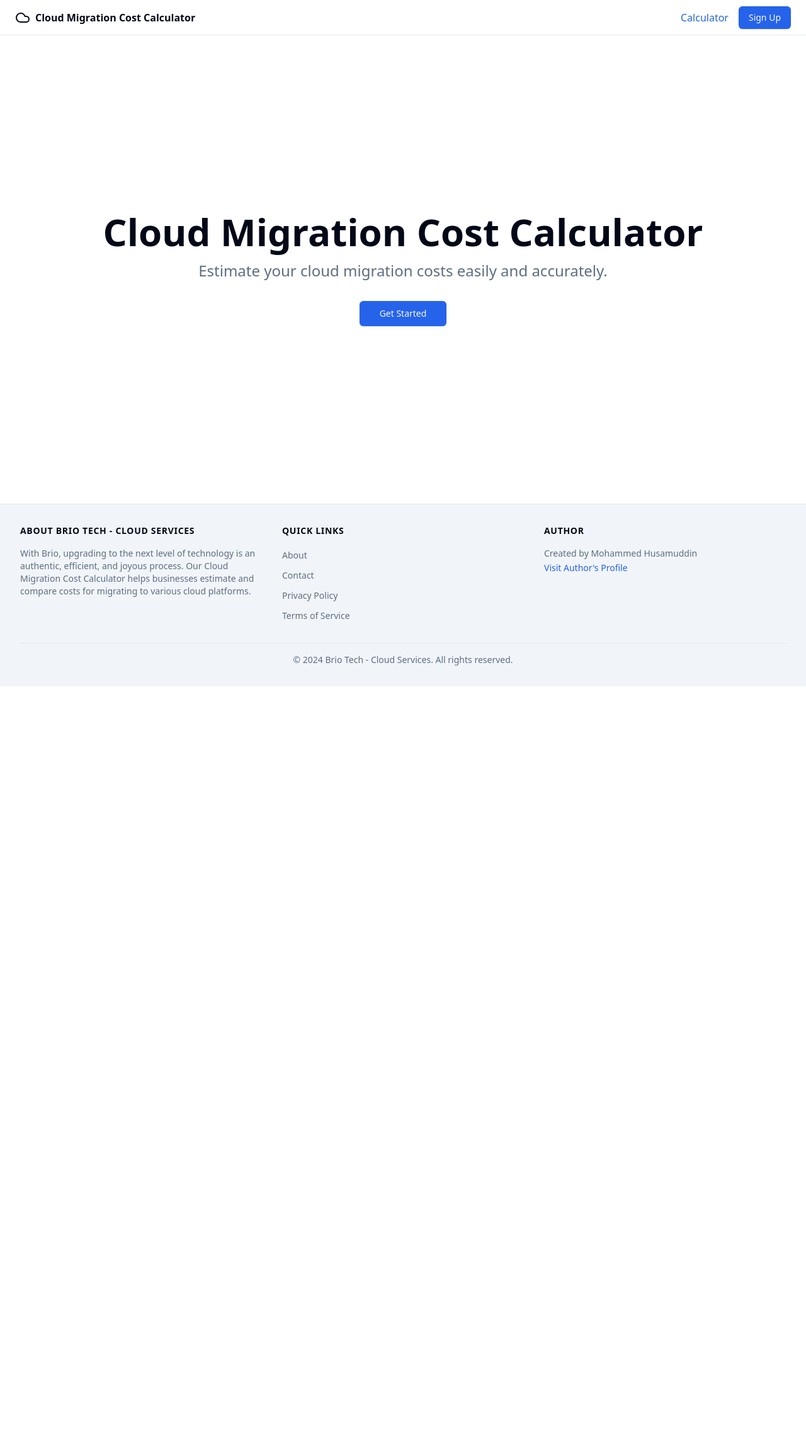
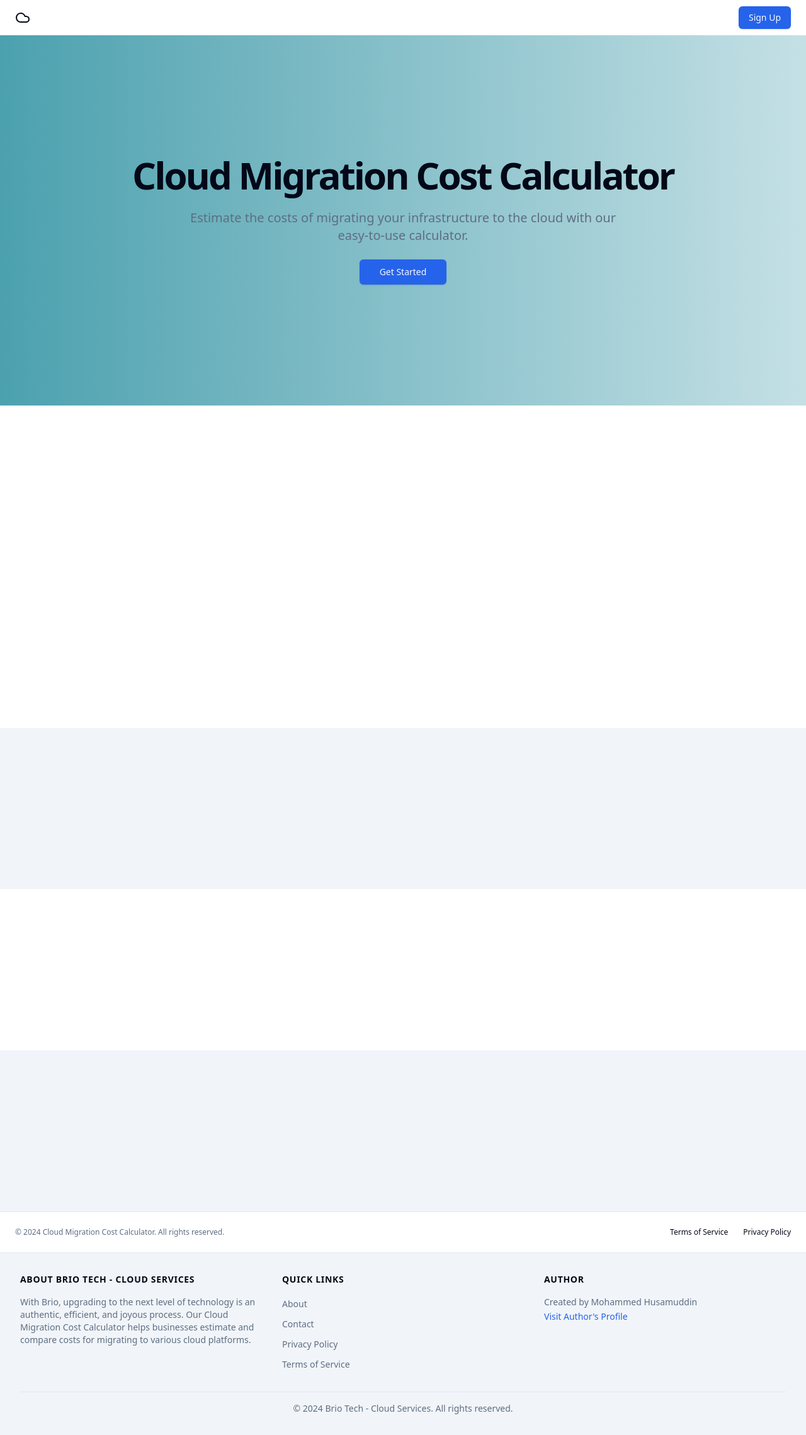
Before and after one commit to HUSAM-07/Brio_Cloud_App, a Next.js app: page / in a window 1280 px wide. Shown: the whole page at 63% size. Before the commit the page ends 1090 px from the top, so only its background shows below. Built offline with nearby package versions, Linux system fonts and the light colour scheme.

Commit message:
updated page

```diff
--- a/src/app/page.js
+++ b/src/app/page.js
@@ -3,40 +3,71 @@ import { Card, CardHeader, CardTitle, CardDescription, CardContent } from "@/com
 import { Label } from "@/components/ui/label"
 import { Input } from "@/components/ui/input"
 import { Button } from "@/components/ui/button"
-import { ArrowTopRightIcon } from '@radix-ui/react-icons'
 import { SignUpButton } from "@/components/SignUpButton"
 
 export default function LandingPage() {
   return (
-    <div className="min-h-screen flex flex-col bg-background">
-      <header className="sticky top-0 z-30 flex h-14 items-center justify-between gap-4 border-b bg-background px-4 sm:px-6">
-        <Link href="/" className="flex items-center gap-2 font-semibold">
+    <div className="flex flex-col min-h-[100dvh]">
+      <header className="px-4 lg:px-6 h-14 flex items-center justify-between">
+        <Link href="/" className="flex items-center justify-center">
           <CloudIcon className="h-6 w-6" />
-          <span className="hidden sm:inline">Cloud Migration Cost Calculator</span>
-          <span className="sm:hidden">Cost Calculator</span>
+          <span className="sr-only">Cloud Migration Cost Calculator</span>
         </Link>
-        <nav>
-          <ul className="flex space-x-4 items-center">
-            <li><Link href="/calculator" className="text-primary hover:text-primary-foreground">Calculator</Link></li>
-            <li><SignUpButton /></li>
-          </ul>
+        <nav className="flex gap-4 sm:gap-6">
+          <SignUpButton />
         </nav>
       </header>
-      <main className="flex-grow flex items-center justify-center px-4 sm:px-6 lg:px-8">
-        <div className="text-center">
-          <h1 className="text-4xl sm:text-5xl md:text-6xl font-bold text-foreground mb-4">
-            Cloud Migration Cost Calculator
-          </h1>
-          <p className="text-xl sm:text-2xl text-muted-foreground mb-8">
-            Estimate your cloud migration costs easily and accurately.
-          </p>
-          <Link href="/calculator">
-            <Button size="lg" className="bg-primary text-primary-foreground hover:bg-primary/90">
+      <main className="flex-1">
+        <section className="w-full py-12 md:py-24 lg:py-32 xl:py-48 bg-gradient-to-r from-[#4ca1af] to-[#c4e0e5]">
+          <div className="container px-4 md:px-6 flex flex-col items-center justify-center text-center space-y-6">
+            <h1 className="text-4xl font-bold tracking-tighter sm:text-5xl md:text-6xl">
+              Cloud Migration Cost Calculator
+            </h1>
+            <p className="max-w-[700px] text-muted-foreground md:text-xl">
+              Estimate the costs of migrating your infrastructure to the cloud with our easy-to-use calculator.
+            </p>
+            <Link
+              href="/calculator"
+              className="inline-flex h-10 items-center justify-center rounded-md bg-primary px-8 text-sm font-medium text-primary-foreground shadow transition-colors hover:bg-primary/90 focus-visible:outline-none focus-visible:ring-1 focus-visible:ring-ring disabled:pointer-events-none disabled:opacity-50"
+            >
               Get Started
-            </Button>
+            </Link>
+          </div>
+        </section>
+        {/* Features section */}
+        <section id="features" className="w-full py-12 md:py-24 lg:py-32">
+          {/* ... (features content remains the same) ... */}
+        </section>
+        {/* Calculator section */}
+        <section id="calculator" className="w-full py-12 md:py-24 lg:py-32">
+          {/* ... (calculator content remains the same) ... */}
+        </section>
+        {/* Pricing section */}
+        <section id="pricing" className="w-full py-12 md:py-24 lg:py-32 bg-muted">
+          {/* ... (pricing content remains the same) ... */}
+        </section>
+        {/* About section */}
+        <section id="about" className="w-full py-12 md:py-24 lg:py-32">
+          {/* ... (about content remains the same) ... */}
+        </section>
+        {/* Contact section */}
+        <section id="contact" className="w-full py-12 md:py-24 lg:py-32 bg-muted">
+          {/* ... (contact content remains the same) ... */}
+        </section>
+      </main>
+      <footer className="flex flex-col gap-2 sm:flex-row py-6 w-full shrink-0 items-center px-4 md:px-6 border-t">
+        <p className="text-xs text-muted-foreground">
+          &copy; 2024 Cloud Migration Cost Calculator. All rights reserved.
+        </p>
+        <nav className="sm:ml-auto flex gap-4 sm:gap-6">
+          <Link href="#" className="text-xs hover:underline underline-offset-4">
+            Terms of Service
           </Link>
-        </div>
-      </main>
+          <Link href="#" className="text-xs hover:underline underline-offset-4">
+            Privacy Policy
+          </Link>
+        </nav>
+      </footer>
     </div>
   )
 }
```
